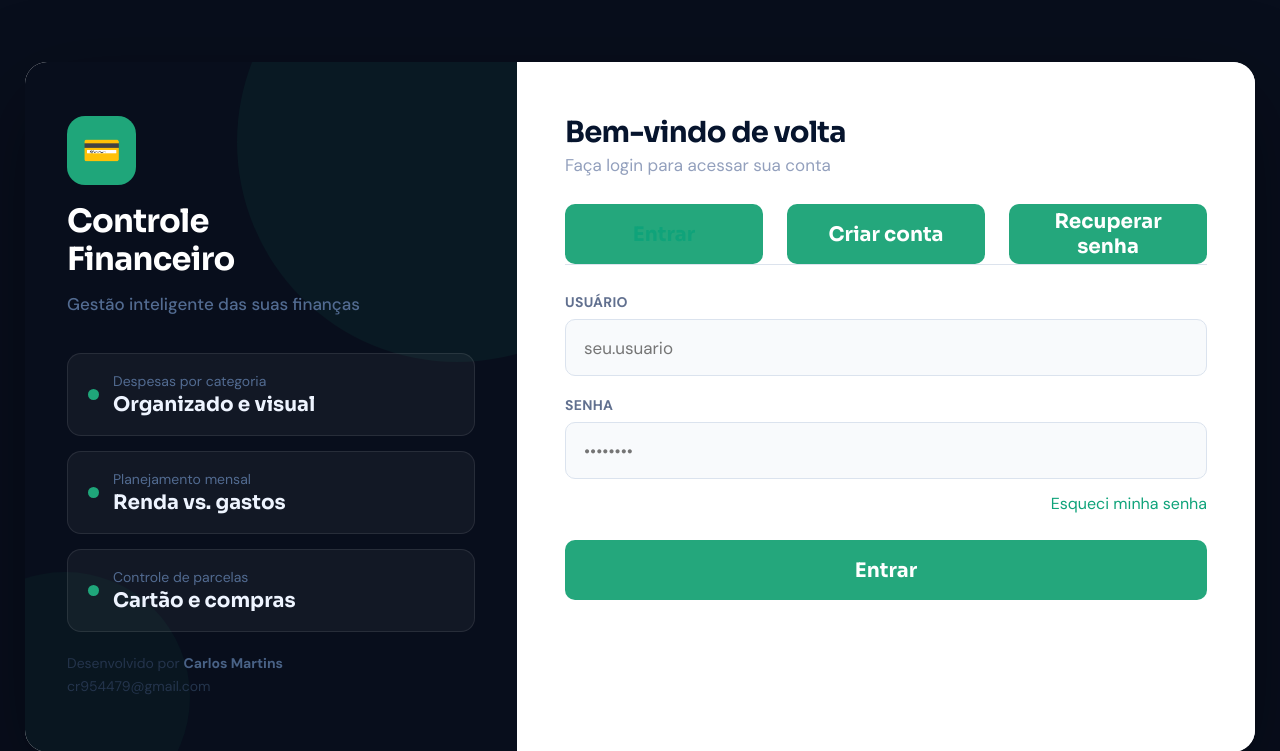
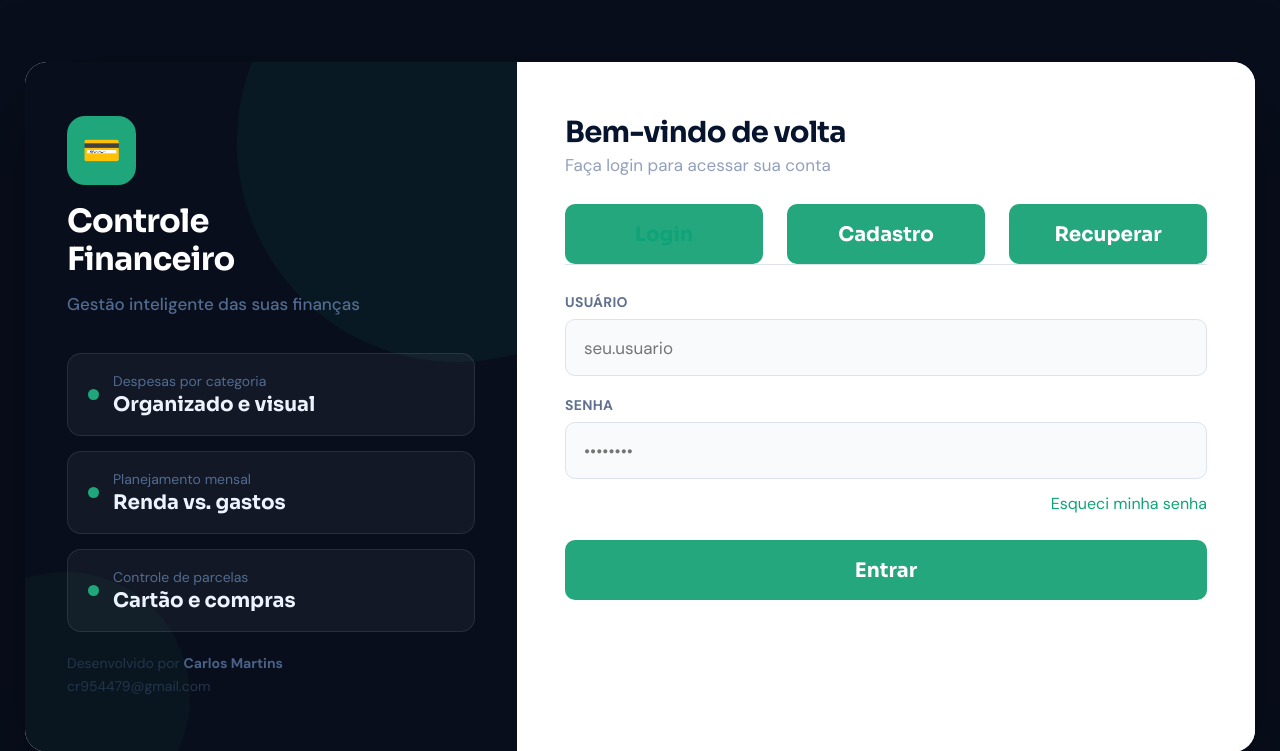
Before and after one commit to carlosmartins-ti/Controle-financeiro-martins-2.0, a FastAPI app: page / in a window 1280 px wide. Shown: the top 751 px of the page. Run offline with FastAPI, Linux system fonts and the light colour scheme.

Commit message:
Update login.html

```diff
--- a/templates/login.html
+++ b/templates/login.html
@@ -35,9 +35,9 @@
       {% if err %}<div class="alert error">{{ err }}</div>{% endif %}
 
       <div class="tabs">
-        <button class="tab-btn {{ 'active' if tab == 'entrar' else '' }}" data-tab="entrar">Entrar</button>
-        <button class="tab-btn {{ 'active' if tab == 'criar' else '' }}" data-tab="criar">Criar conta</button>
-        <button class="tab-btn {{ 'active' if tab == 'recuperar' else '' }}" data-tab="recuperar">Recuperar senha</button>
+        <button class="tab-btn {{ 'active' if tab == 'entrar' else '' }}" data-tab="entrar">Login</button>
+        <button class="tab-btn {{ 'active' if tab == 'criar' else '' }}" data-tab="criar">Cadastro</button>
+        <button class="tab-btn {{ 'active' if tab == 'recuperar' else '' }}" data-tab="recuperar">Recuperar</button>
       </div>
 
       <form class="tab-panel {{ 'active' if tab == 'entrar' else '' }}" id="entrar" method="post" action="/login">
```
